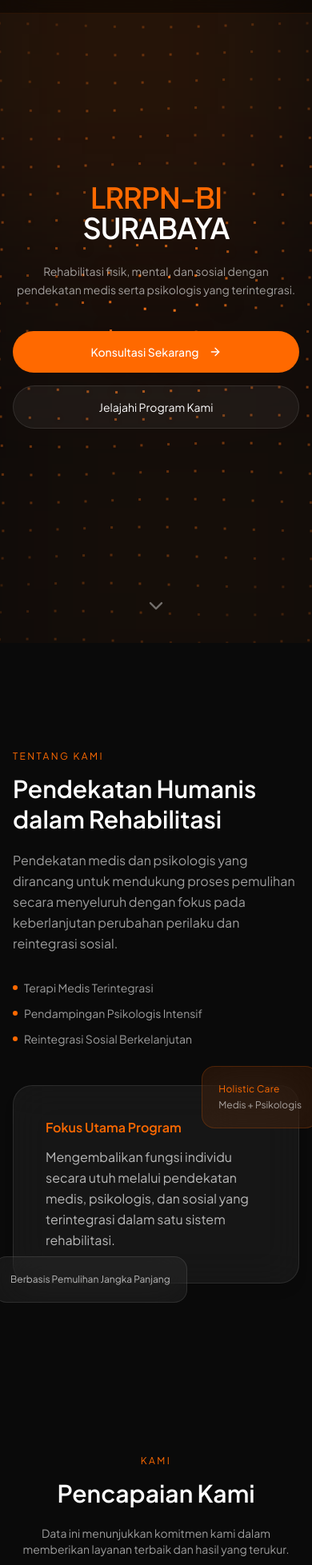
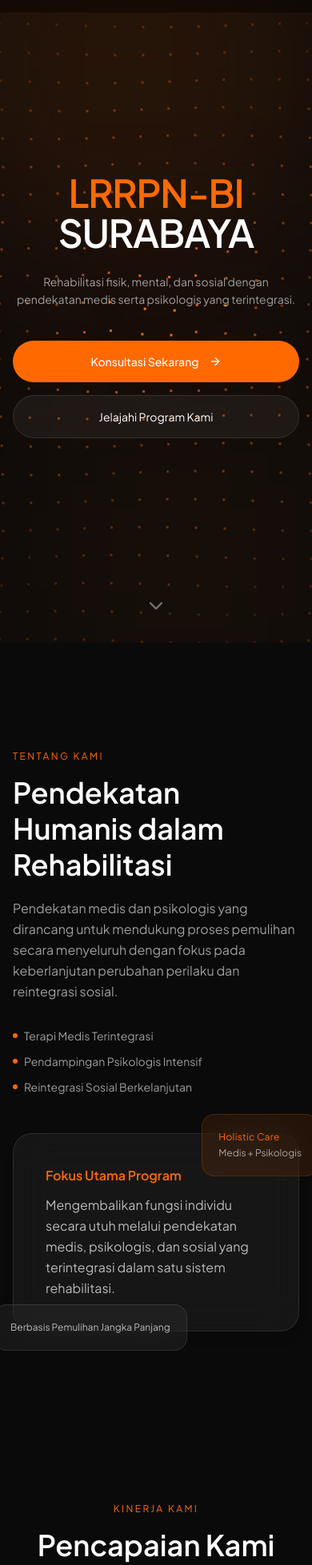
Before and after one commit to ddxzzyy/Landing-Page-Lrrpn, a Next.js app: page / in a window 390 px wide. Shown: the part 40-1997 px from the top of the page at 80% size. Built offline with nearby package versions, Linux system fonts and the light colour scheme.

Commit message:
Ini Fiks Tinggal Datanya Aja

```diff
--- a/src/app/components/about.js
+++ b/src/app/components/about.js
@@ -12,7 +12,7 @@ export default function About() {
             Tentang Kami
           </span>
 
-          <h2 className="text-3xl md:text-4xl font-semibold mt-3 mb-5 leading-tight">
+          <h2 className="text-4xl md:text-4xl font-semibold mt-3 mb-5 leading-tight">
             Pendekatan Humanis dalam Rehabilitasi
           </h2>
 
--- a/src/app/components/hero.js
+++ b/src/app/components/hero.js
@@ -14,7 +14,7 @@ export default function Hero() {
         initial={{ opacity: 0, y: 40 }}
         animate={{ opacity: 1, y: 0 }}
         transition={{ duration: 0.8 }}
-        className="text-4xl sm:text-5xl md:text-7xl font-semibold leading-[1.05] tracking-tight text-orange-500"
+        className="text-5xl sm:text-5xl md:text-7xl font-semibold leading-[1.05] tracking-tight text-orange-500"
       >
         LRRPN-BI
         <br />
--- a/src/app/components/program.js
+++ b/src/app/components/program.js
@@ -17,11 +17,11 @@ export default function Program() {
           Layanan Kami
         </span>
 
-        <h2 className="text-3xl md:text-4xl font-semibold mt-4 leading-[1.1]">
+        <h2 className="text-4xl md:text-4xl font-semibold mt-4 leading-[1.1]">
           Program Rehabilitasi
         </h2>
 
-        <p className="mt-6 text-sm md:text-base text-white/60 leading-relaxed max-w-2xl mx-auto">
+        <p className="mt-6  md:text-base text-white/60 leading-relaxed max-w-2xl mx-auto">
           Pendampingan medis, psikologis, dan sosial dengan pendekatan humanis untuk
           pemulihan yang berkelanjutan.
         </p>
--- a/src/app/page.js
+++ b/src/app/page.js
@@ -295,15 +295,15 @@ export default function Home() {
       >
         <div className="text-center mb-3">
           <span className="text-xs  tracking-[0.2em] text-orange-500 uppercase">
-            Kami
+            Kinerja Kami
           </span>
         </div>
 
         <div className="text-center mb-12 md:mb-16">
-          <h2 className="text-3xl md:text-4xl font-semibold mt-3 mb-5 leading-tight">
+          <h2 className="text-4xl md:text-4xl font-semibold mt-3 mb-5 leading-tight">
             Pencapaian Kami
           </h2>
-          <p className="text-white/60 text-sm md:text-base mt-3 max-w-xl mx-auto">
+          <p className="text-white/60  md:text-base mt-3 max-w-xl mx-auto">
             Data ini menunjukkan komitmen kami dalam memberikan layanan terbaik dan hasil yang terukur.
           </p>
         </div>
```
